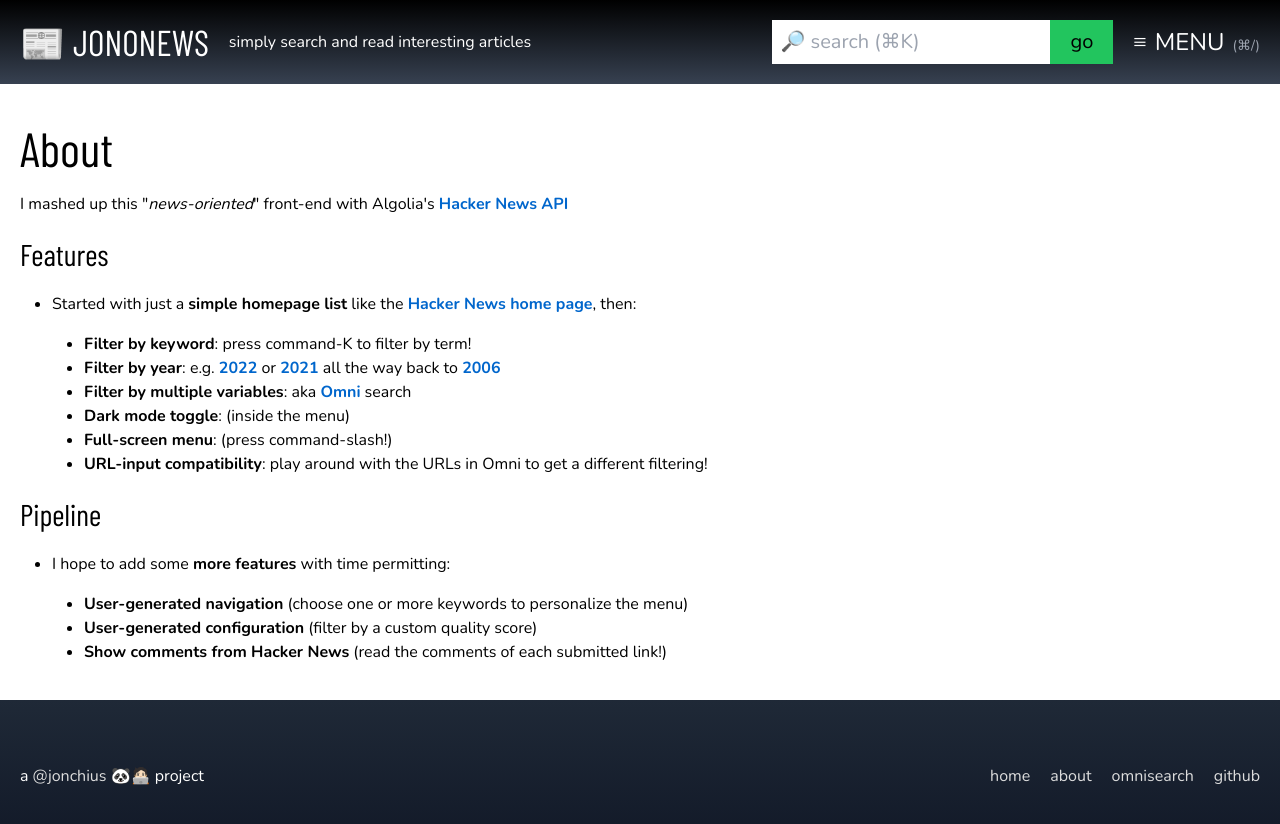
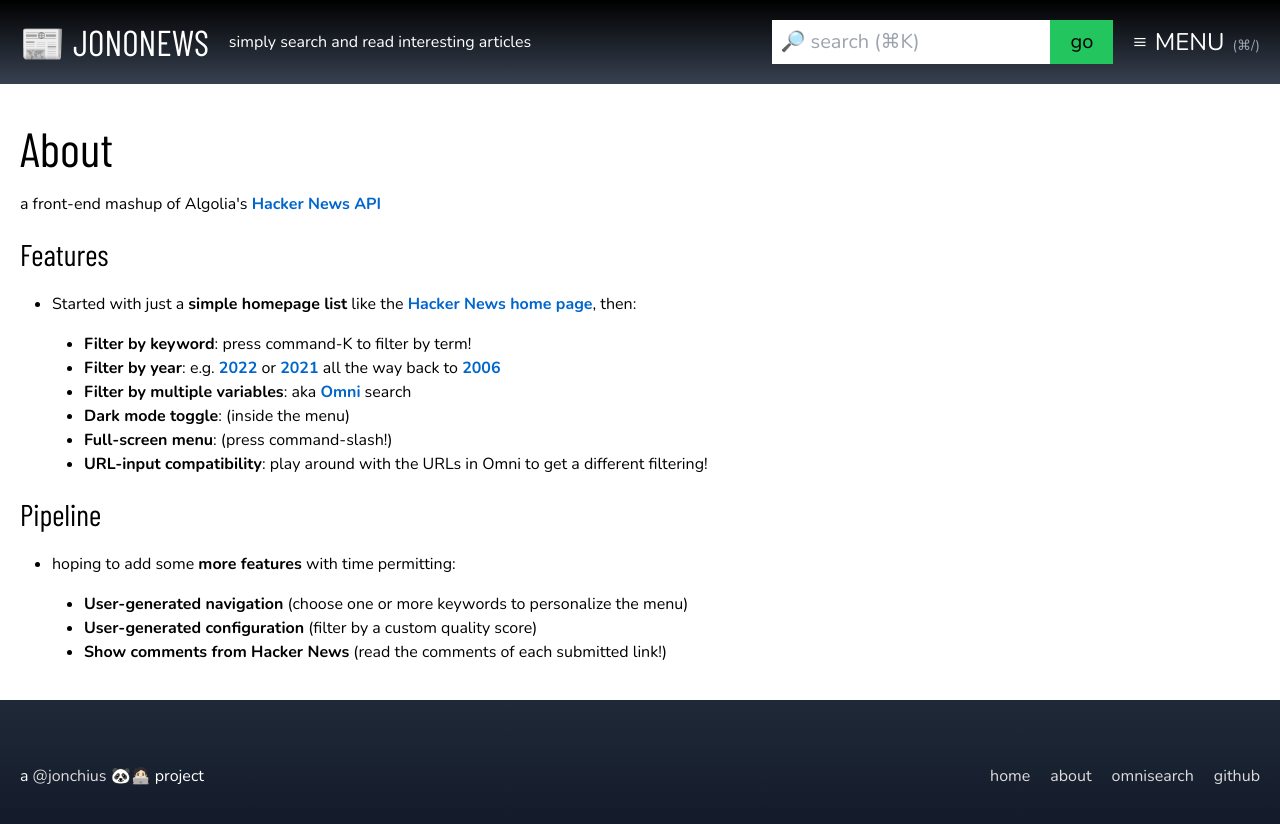
Before and after one commit to jonchius/jononews, a Next.js app: page /about in a window 1280 px wide. Shown: the top 824 px of the page. Built offline with nearby package versions, Linux system fonts and the light colour scheme; a web font is replaced by a local one.

Commit message:
updating about page

```diff
--- a/app/about/page.tsx
+++ b/app/about/page.tsx
@@ -1,3 +1,9 @@
+/*
+jononews by @jonchius
+/app/(root)/about/page.tsx
+explanation of the project
+*/
+
 import { MainDiv } from "../../components/main"
 import Link from "next/link"
 
@@ -5,9 +11,10 @@ export default function About() {
 
   return (
     <MainDiv>
+
       <h2 className="text-5xl my-5">About</h2>
       <p>
-        I mashed up this "<em>news-oriented</em>" front-end with Algolia's <Link href="https://hn.algolia.com/api" target="_blank">Hacker News API</Link>
+        a front-end mashup of Algolia's <Link href="https://hn.algolia.com/api" target="_blank">Hacker News API</Link>
       </p>
 
       <h3 className="text-3xl my-5">Features</h3>
@@ -26,7 +33,7 @@ export default function About() {
 
       <h3 className="text-3xl my-5">Pipeline</h3>
       <ul>
-        <li>I hope to add some <strong>more features</strong> with time permitting:</li>
+        <li>hoping to add some <strong>more features</strong> with time permitting:</li>
         <ul>
           <li><strong>User-generated navigation</strong> (choose one or more keywords to personalize the menu)</li>
           <li><strong>User-generated configuration</strong> (filter by a custom quality score)</li>
```
